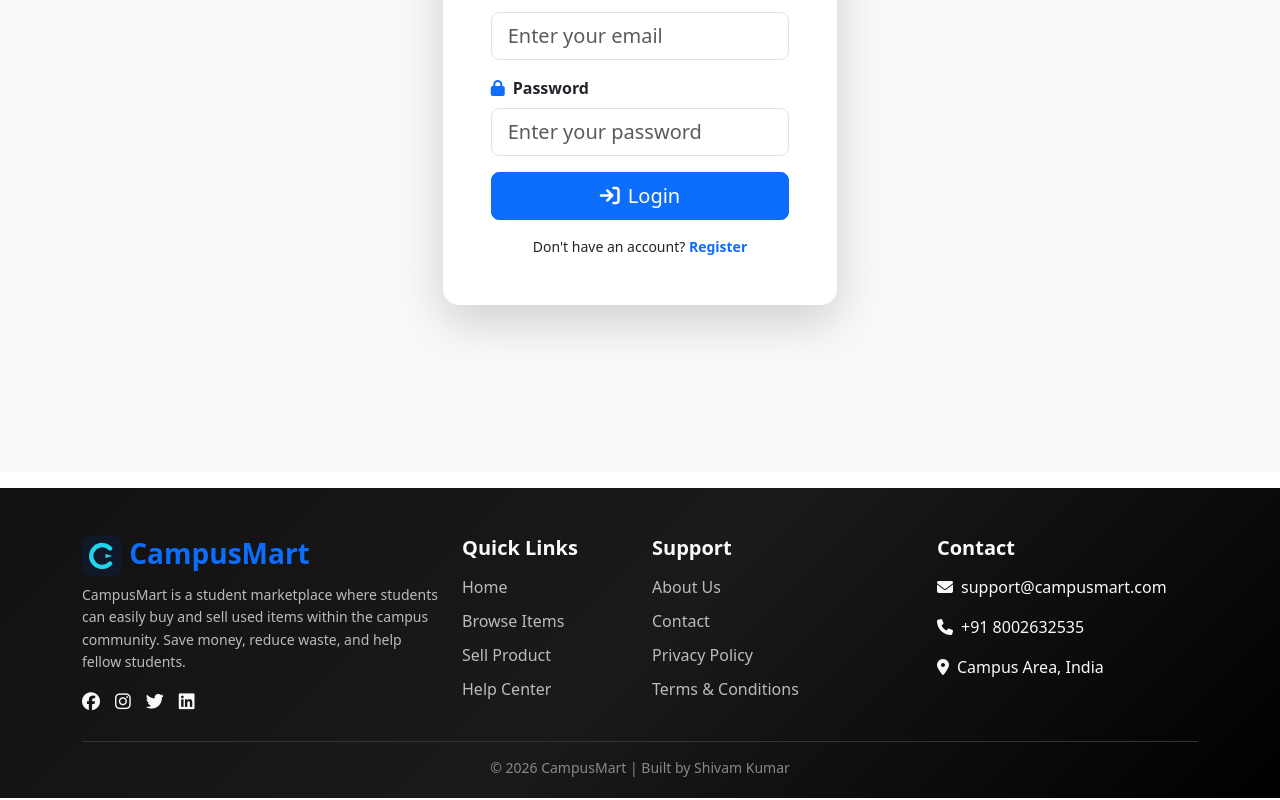
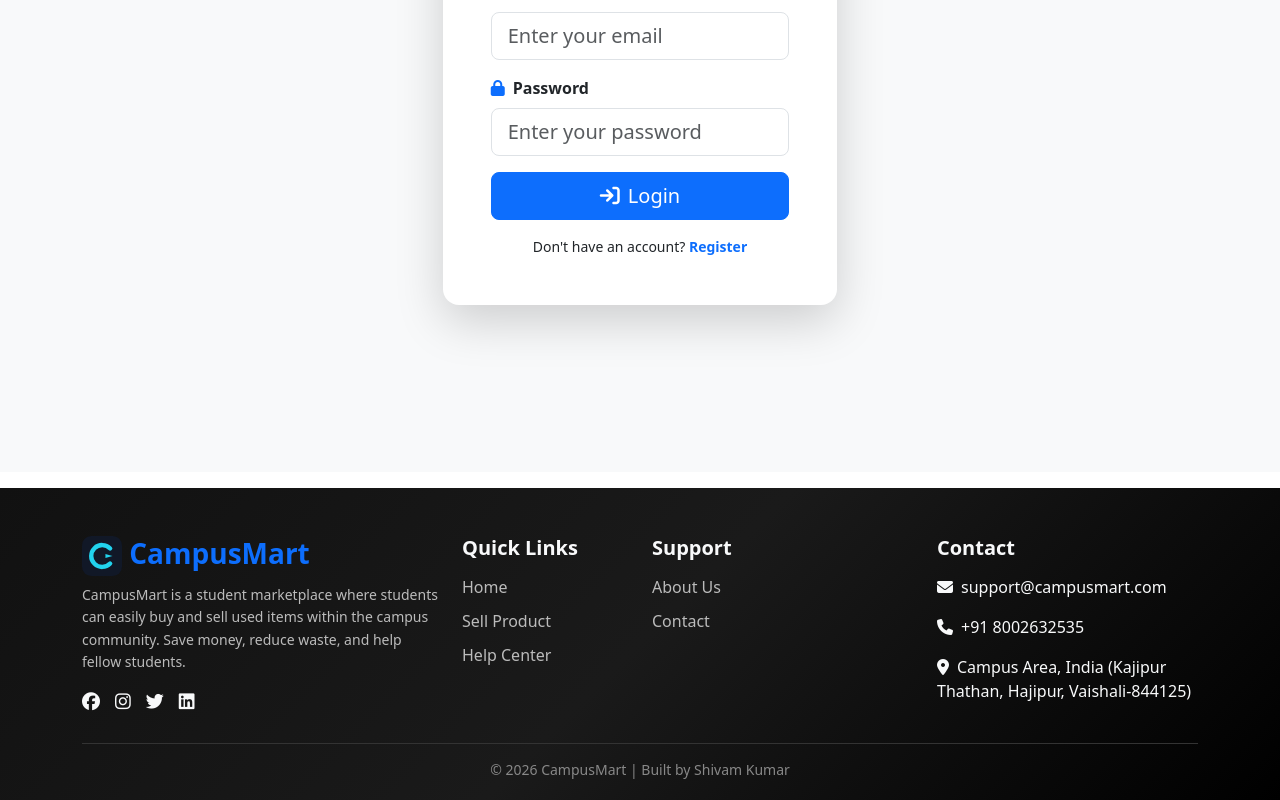
Before and after one commit to Shivam16a/CampusMarketplace, a React (Vite) app in the folder client/: page /login in a window 1280 px wide. Shown: the part 394-1194 px from the top of the page. Built offline with nearby package versions, Linux system fonts and the light colour scheme.

Commit message:
adding footer location

```diff
--- a/client/src/components/Footer.jsx
+++ b/client/src/components/Footer.jsx
@@ -1,4 +1,5 @@
 import React from "react";
+import { Link } from "react-router-dom"
 import "../styles/Footer.css";
 
 const Footer = () => {
@@ -10,7 +11,7 @@ const Footer = () => {
           {/* Brand */}
           <div className="col-md-4">
             <h3 className="fw-bold brand text-primary">
-              <img src="/vite.svg" alt="logo" width={40}/> CampusMart
+              <img src="/vite.svg" alt="logo" width={40} /> CampusMart
             </h3>
 
             <p className="footer-text">
@@ -31,10 +32,9 @@ const Footer = () => {
           <div className="col-md-2">
             <h5 className="footer-title">Quick Links</h5>
             <ul className="footer-links">
-              <li><a href="/">Home</a></li>
-              <li><a href="/products">Browse Items</a></li>
-              <li><a href="/sell">Sell Product</a></li>
-              <li><a href="/help">Help Center</a></li>
+              <li><Link to="/">Home</Link></li>
+              <li><Link to="/help#seller">Sell Product</Link></li>
+              <li><Link to="/help#helpcenter">Help Center</Link></li>
             </ul>
           </div>
 
@@ -42,10 +42,8 @@ const Footer = () => {
           <div className="col-md-3">
             <h5 className="footer-title">Support</h5>
             <ul className="footer-links">
-              <li><a href="/about">About Us</a></li>
-              <li><a href="/contact">Contact</a></li>
-              <li><a href="/privacy">Privacy Policy</a></li>
-              <li><a href="/terms">Terms & Conditions</a></li>
+              <li><Link to="/help">About Us</Link></li>
+              <li><Link to="/contact">Contact</Link></li>
             </ul>
           </div>
 
@@ -65,7 +63,7 @@ const Footer = () => {
 
             <p>
               <i className="fa-solid fa-location-dot me-2"></i>
-              Campus Area, India
+              Campus Area, India (Kajipur Thathan, Hajipur, Vaishali-844125)
             </p>
           </div>
 
--- a/client/src/pages/HelpCenter.jsx
+++ b/client/src/pages/HelpCenter.jsx
@@ -1,9 +1,21 @@
-import React from "react";
+import React, { useEffect } from "react";
 import { motion } from "framer-motion";
 import "../styles/custom.css";
 import FeedbackCarousel from "../components/FeedbackCarousel";
+import { useLocation } from "react-router-dom";
 
 const HelpCenter = () => {
+    const location = useLocation();
+
+    useEffect(() => {
+        if (location.hash) {
+            const element = document.getElementById(location.hash.substring(1));
+            if (element) {
+                element.scrollIntoView({ behavior: "smooth" });
+            }
+        }
+    }, [location]);
+
     return (
         <motion.div
             className="container mt-5 help-page"
@@ -14,7 +26,7 @@ const HelpCenter = () => {
 
             {/* Title */}
 
-            <h1 className="text-center mb-4">
+            <h1 className="text-center mb-4" id="helpcenter">
                 <img src="/vite.svg" alt="logo" width={35} className="me-2" />
                 CampusMart Help Center
             </h1>
@@ -121,7 +133,7 @@ const HelpCenter = () => {
 
             {/* Seller Guidelines */}
 
-            <h3 className="mt-5 mb-3 text-warning">
+            <h3 className="mt-5 mb-3 text-warning" id="seller">
                 <i className="fa-solid fa-store me-2"></i>
                 Seller Guidelines
             </h3>
```
